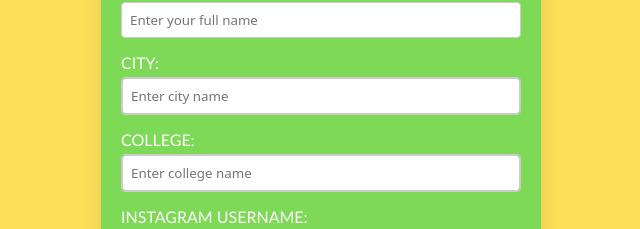
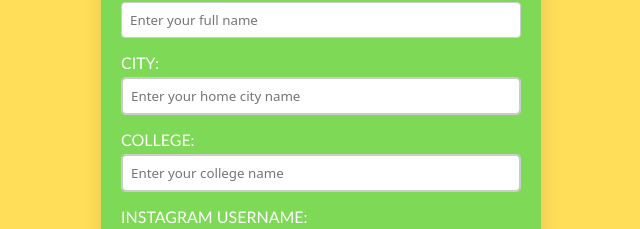
Before and after one commit to sayantann7/CoPalV2, a website: page public/index.html in a window 1280 px wide. Shown: the part 320-549 px from the top of the page, without its empty margins (319-959 px from the left). Drawn offline with Linux system fonts and the light colour scheme.

Commit message:
update the index.html

```diff
--- a/public/index.html
+++ b/public/index.html
@@ -24,13 +24,13 @@
             <div class="form-group">
                 <label for="city">CITY:</label>
                 <div class="autocomplete" style="width:300px;">
-                    <input id="cityInput" type="text" name="city" placeholder="Enter city name">
+                    <input id="cityInput" type="text" name="city" placeholder="Enter your home city name">
                 </div>
             </div>
             <div class="form-group">
                 <label for="college">COLLEGE:</label>
                 <div class="autocomplete" style="width:300px;">
-                    <input id="collegeInput" type="text" name="college" placeholder="Enter college name">
+                    <input id="collegeInput" type="text" name="college" placeholder="Enter your college name">
                 </div>
             </div>
             <div class="form-group">
```
